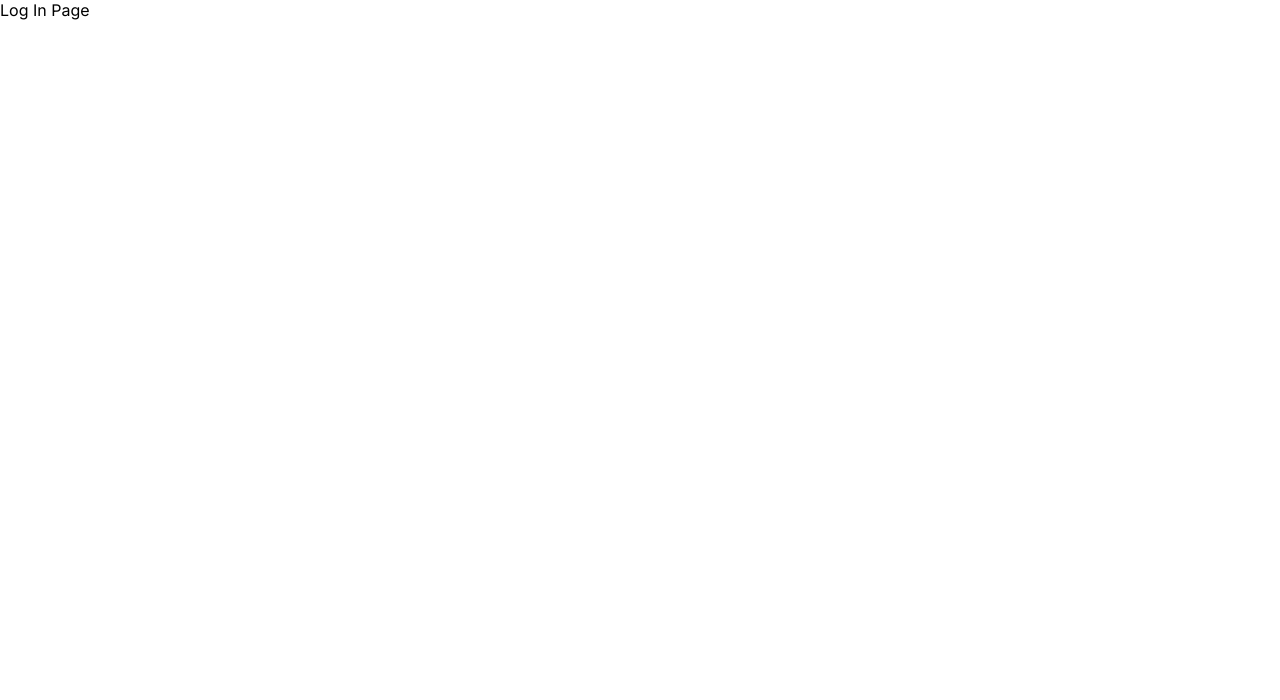
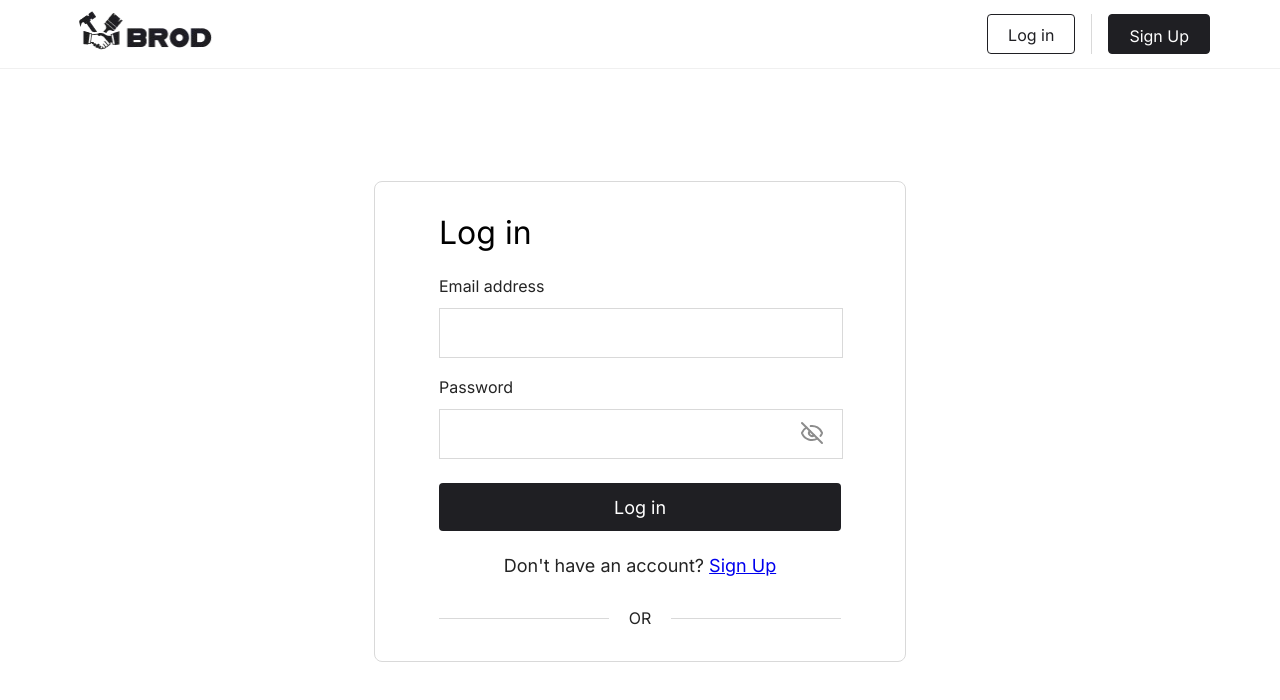
Before and after one commit to cdvsalanga/brod-frontend, a React (Vite) app: page /login in a window 1280 px wide. Shown: the top 700 px of the page. Built offline with nearby package versions, Linux system fonts and the light colour scheme.

Commit message:
Login Page

```diff
--- a/package.json
+++ b/package.json
@@ -12,6 +12,7 @@
   "dependencies": {
     "@fontsource-variable/instrument-sans": "^5.0.7",
     "@fontsource/inter": "^5.0.21",
+    "lucide-react": "^0.439.0",
     "react": "^18.3.1",
     "react-dom": "^18.3.1",
     "react-router-dom": "^6.26.1"
--- a/src/components/Hero.jsx
+++ b/src/components/Hero.jsx
@@ -4,33 +4,22 @@ import HeroImage from "../assets/images/hero-image.png";
 import "@fontsource-variable/instrument-sans";
 
 const Hero = () => {
-  let [select, setSelect] = useState(1);
+  const [select, setSelect] = useState(1);
 
   return (
     <div className="hero">
-      <h1>Hire Skilled Tradespeople in Your Area</h1>
+      <h1 className="hero-h1">Hire Skilled Tradespeople in Your Area</h1>
       <div className="hero-content">
         {select == 1 ? (
           <div className="hero-interact">
             <div className="hero-interact-btn">
-              <div
-                className="hire"
-                onClick={() => setSelect(1)}
-                style={{
-                  color: "#242424",
-                  borderBottom: "4px solid #1F1F23",
-                }}
-              >
+              <div className="hire active" onClick={() => setSelect(1)}>
                 Hire Someone
               </div>
 
               <div
-                className="trades-person"
+                className="trades-person inactive"
                 onClick={() => setSelect(2)}
-                style={{
-                  color: "#595959",
-                  borderBottom: "4px solid #D9D9D9",
-                }}
               >
                 Become a Tradeperson
               </div>
@@ -56,24 +45,13 @@ const Hero = () => {
         ) : (
           <div className="hero-interact">
             <div className="hero-interact-btn">
-              <div
-                className="hire"
-                onClick={() => setSelect(1)}
-                style={{
-                  color: "#595959",
-                  borderBottom: "4px solid #D9D9D9",
-                }}
-              >
+              <div className="hire inactive" onClick={() => setSelect(1)}>
                 Hire Someone
               </div>
 
               <div
-                className="trades-person"
+                className="trades-person active"
                 onClick={() => setSelect(2)}
-                style={{
-                  color: "#242424",
-                  borderBottom: "4px solid #1F1F23",
-                }}
               >
                 Become a Tradeperson
               </div>
--- /dev/null
+++ b/src/components/LoginBox.jsx
@@ -0,0 +1,49 @@
+import React, { useState } from "react";
+import { Link } from "react-router-dom";
+import "../styles/LoginBox.css";
+import { Eye, EyeOff } from "lucide-react";
+
+const LoginBox = () => {
+  const [showPass, setShowPass] = useState(false);
+
+  return (
+    <div className="login-box">
+      <h1 className="login-h1">Log in</h1>
+      <form>
+        <label className="login-label">Email address</label>
+        <input type="text" className="login-input" />
+
+        <label className="login-label">Password</label>
+        <div className="pos-relative">
+          <input
+            type={showPass ? "text" : "password"}
+            className="login-input m-24"
+          />
+          {showPass ? (
+            <Eye onClick={() => setShowPass(false)} className="show-pass" />
+          ) : (
+            <EyeOff onClick={() => setShowPass(true)} className="show-pass" />
+          )}
+        </div>
+
+        <button type="submit" className="login-button m-24">
+          Log in
+        </button>
+      </form>
+      <div className="to-signup">
+        Don't have an account?{" "}
+        <Link to={"/signup"} className="signup-link">
+          Sign Up
+        </Link>{" "}
+      </div>
+      <div className="login-separator">
+        <div className="separator-line" />
+        <div>OR</div>
+        <div className="separator-line" />
+      </div>
+      {/* Google and apple logins */}
+    </div>
+  );
+};
+
+export default LoginBox;
--- a/src/pages/HomePage.jsx
+++ b/src/pages/HomePage.jsx
@@ -5,11 +5,11 @@ import Footer from "../components/Footer";
 
 const HomePage = () => {
   return (
-    <div>
+    <>
       <Header />
       <Hero />
       <Footer />
-    </div>
+    </>
   );
 };
 
--- a/src/pages/LogInPage.jsx
+++ b/src/pages/LogInPage.jsx
@@ -1,7 +1,14 @@
 import React from "react";
+import Header from "../components/Header";
+import LoginBox from "../components/LoginBox";
 
 const LoginPage = () => {
-  return <div>Log In Page</div>;
+  return (
+    <>
+      <Header />
+      <LoginBox />
+    </>
+  );
 };
 
 export default LoginPage;
--- a/src/styles/Hero.css
+++ b/src/styles/Hero.css
@@ -3,7 +3,7 @@
   padding: 0 70px;
 }
 
-h1 {
+.hero-h1 {
   font-family: "Instrument Sans Variable";
   font-weight: 500;
   font-size: 54px;
@@ -59,6 +59,16 @@ h1 {
   cursor: pointer;
   background-color: #fafafa;
   margin-top: 20px;
+}
+
+.active {
+  color: #242424;
+  border-bottom: 4px solid #1f1f23;
+}
+
+.inactive {
+  color: #242424;
+  border-bottom: 4px solid #d9d9d9;
 }
 
 .text-1 {
--- /dev/null
+++ b/src/styles/LoginBox.css
@@ -0,0 +1,88 @@
+.login-box {
+  width: 402px;
+  border-radius: 8px;
+  border: 1px solid #d9d9d9;
+  padding: 32px 64px;
+  margin: 112px auto 234px auto;
+}
+
+.login-h1 {
+  font-weight: 500;
+  font-size: 32px;
+  line-height: 38.73px;
+  margin-bottom: 24px;
+}
+
+.login-label {
+  display: block;
+  font-weight: 500;
+  line-height: 19.36px;
+  color: #242424;
+  margin-bottom: 12px;
+}
+
+.login-input {
+  display: block;
+  width: 100%;
+  height: 48px;
+  border: 1px solid #d9d9d9;
+  margin-bottom: 20px;
+}
+
+.m-24 {
+  margin-bottom: 24px;
+}
+
+.login-button {
+  display: block;
+  width: 100%;
+  height: 48px;
+  border-radius: 4px;
+  padding: 12px 24px;
+  background-color: #1f1f23;
+  color: #fff;
+  font-size: 18px;
+  line-height: 21.78px;
+  border: none;
+}
+
+.to-signup {
+  font-size: 18px;
+  line-height: 21.78px;
+  color: #242424;
+  text-align: center;
+  margin-bottom: 32px;
+}
+
+.signup-link {
+  font-weight: 500;
+}
+
+.signup-link:visited {
+  color: #242424;
+}
+
+.login-separator {
+  text-align: center;
+  line-height: 19.36px;
+  color: #242424;
+  display: flex;
+  justify-content: space-between;
+}
+
+.separator-line {
+  width: 170px;
+  border-top: 1px solid #d9d9d9;
+  align-self: center;
+}
+
+.pos-relative {
+  position: relative;
+}
+
+.show-pass {
+  position: absolute;
+  top: 12px;
+  left: 361px;
+  color: #8c8c8c;
+}
```
Also changed, not shown: 1 other file (tests, documents, lock files or other folders).
